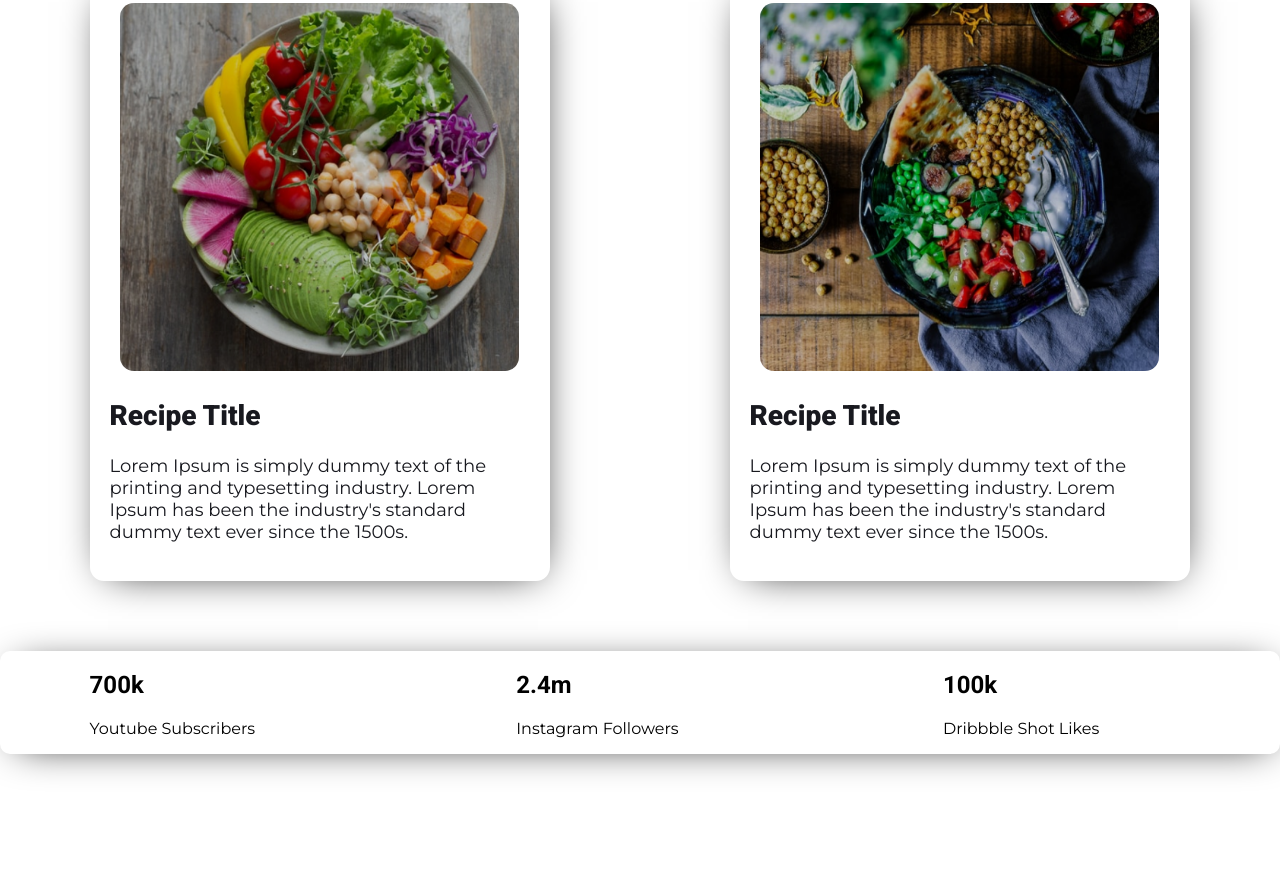
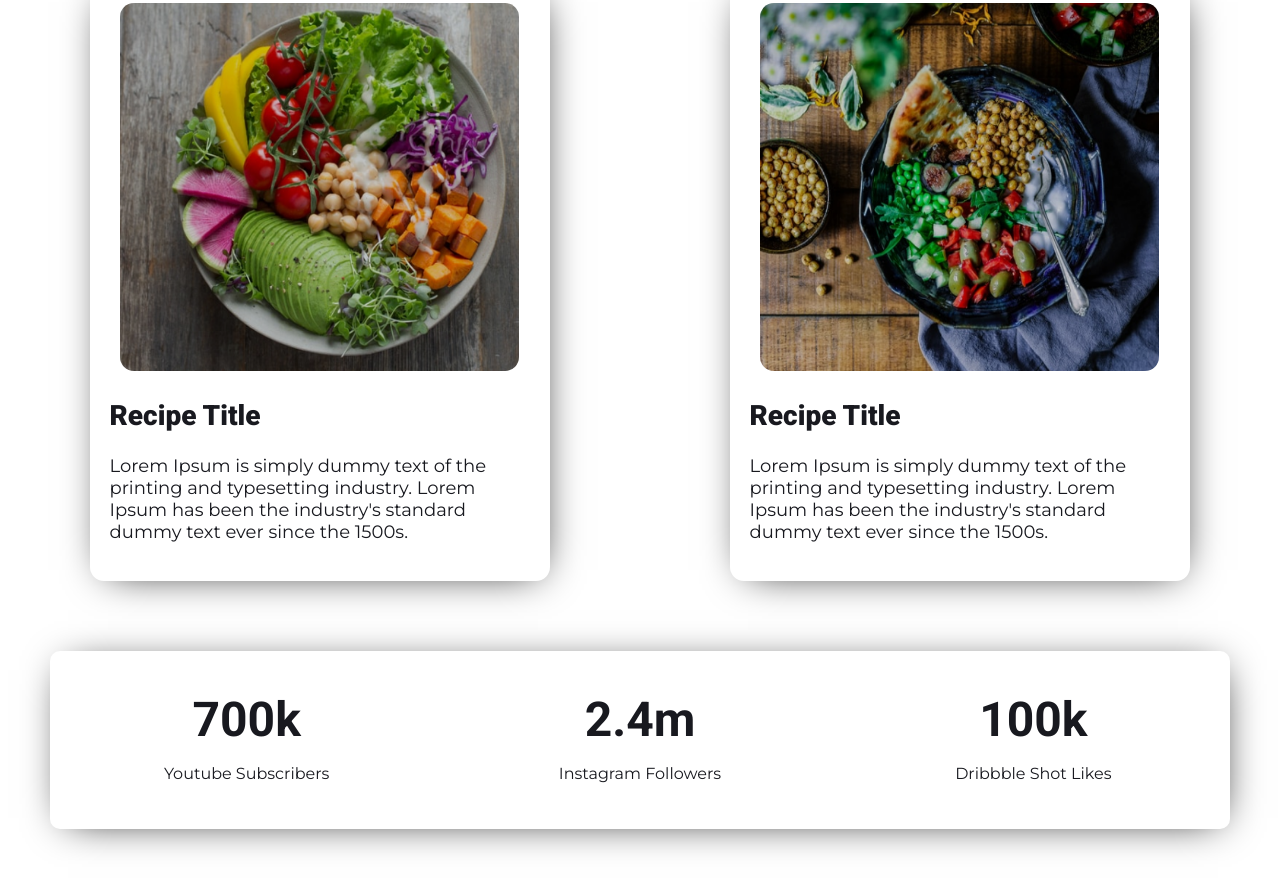
Before and after one commit to developer-mahin/eat-healthy, a plain HTML site: page index.html in a window 1280 px wide. Shown: the part 1358-2249 px from the top of the page. Before the commit the page ends 2182 px from the top, so only its background shows below. Drawn offline with Linux system fonts and the light colour scheme.

Commit message:
thir update

```diff
--- a/index.html
+++ b/index.html
@@ -69,16 +69,16 @@
     </section>
 
     <section class="social-follower">
-        <div class="social-follower-wrapper  flex-container">
-            <div class="half-width">
+        <div class="social-follower-wrapper container flex-container">
+            <div class="half-width social-description">
                 <h1>700k</h1>
                 <p>Youtube Subscribers</p>
             </div>
-            <div class="half-width">
+            <div class="half-width social-description">
                 <h1>2.4m</h1>
                 <p>Instagram Followers</p>
             </div>
-            <div class="half-width">
+            <div class="half-width social-description">
                 <h1>100k</h1>
                 <p>Dribbble Shot Likes</p>
             </div>
--- a/style.css
+++ b/style.css
@@ -89,4 +89,22 @@ h1,h2,h3,h4,h5,h6{
 .social-follower-wrapper{
     box-shadow: 3px 4px 40px -15px;
     border-radius: 10px;
+    padding: 30px 0px;
+    text-align: center;
 }
+.container{
+    width: 1180px;
+    margin: auto;
+}
+.social-follower-wrapper h1 {
+    font-size: 48px;
+    color: #18191F;
+    margin: 10px;
+}
+.social-follower-wrapper p{
+    color:#18191F;
+    font-size: 16px;
+}
+.social-follower{
+    margin-bottom: 70px;
+}
```
